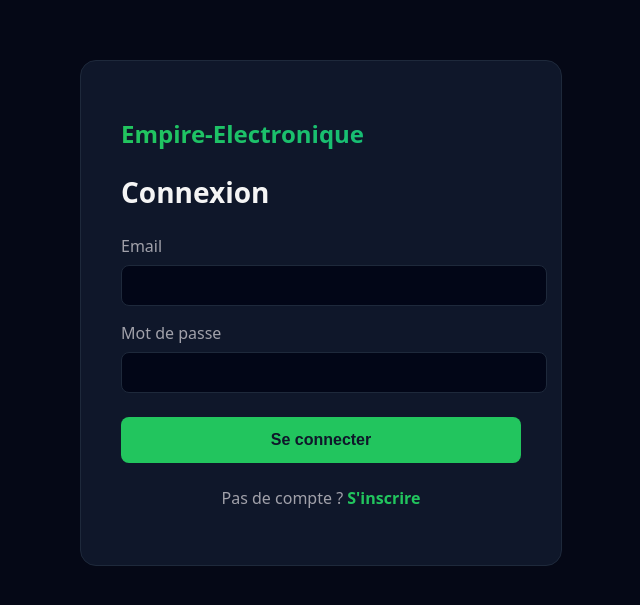
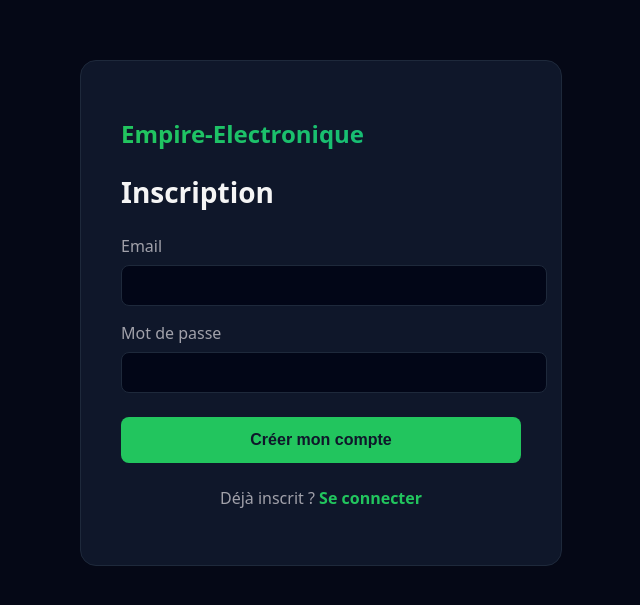
Before and after one commit to mikaelkapinova-boop/empire-electronique-mondial, a Next.js app: page /register in a window 1280 px wide. Shown: the part 111-716 px from the top of the page, without its empty margins (319-959 px from the left). Built offline with nearby package versions, Linux system fonts and the light colour scheme.

Commit message:
Update register.js

```diff
--- a/pages/register.js
+++ b/pages/register.js
@@ -2,7 +2,7 @@ import Head from 'next/head'
 import { useState } from 'react'
 import { useRouter } from 'next/router'
 
-export default function Login() {
+export default function Register() {
   const router = useRouter()
   const [email, setEmail] = useState('')
   const [password, setPassword] = useState('')
@@ -12,10 +12,16 @@ export default function Login() {
   const handleSubmit = async (e) => {
     e.preventDefault()
     setError('')
+
+    if (password.length < 6) {
+      setError('Le mot de passe doit contenir au moins 6 caractères')
+      return
+    }
+
     setLoading(true)
 
     try {
-      const res = await fetch('/api/auth/login', {
+      const res = await fetch('/api/auth/register', {
         method: 'POST',
         headers: { 'Content-Type': 'application/json' },
         body: JSON.stringify({ email, password }),
@@ -25,12 +31,12 @@ export default function Login() {
 
       if (res.ok) {
         localStorage.setItem('user', JSON.stringify(data.user))
-        router.push(data.user.role === 'admin' ? '/admin/dashboard' : '/')
+        router.push('/')
       } else {
-        setError(data.error || 'Identifiants incorrects')
+        setError(data.error || 'Erreur inscription')
       }
     } catch (err) {
-      setError('Erreur de connexion')
+      setError('Erreur serveur')
     }
 
     setLoading(false)
@@ -39,7 +45,7 @@ export default function Login() {
   return (
     <>
       <Head>
-        <title>Connexion — Empire-Electronique</title>
+        <title>Inscription — Empire-Electronique</title>
       </Head>
 
       <div
@@ -75,7 +81,7 @@ export default function Login() {
             Empire-Electronique
           </h1>
           <h2 style={{ fontSize: '28px', fontWeight: '700', marginBottom: '24px', color: '#f5f5f5' }}>
-            Connexion
+            Inscription
           </h2>
 
           {error && (
@@ -146,14 +152,14 @@ export default function Login() {
                 opacity: loading ? 0.7 : 1,
               }}
             >
-              {loading ? 'Connexion...' : 'Se connecter'}
+              {loading ? 'Création...' : 'Créer mon compte'}
             </button>
           </form>
 
           <p style={{ marginTop: '24px', textAlign: 'center', color: '#a1a1aa' }}>
-            Pas de compte ?{' '}
-            <a href="/register" style={{ color: '#22c55e', textDecoration: 'none', fontWeight: '600' }}>
-              S'inscrire
+            Déjà inscrit ?{' '}
+            <a href="/login" style={{ color: '#22c55e', textDecoration: 'none', fontWeight: '600' }}>
+              Se connecter
             </a>
           </p>
         </div>
```
